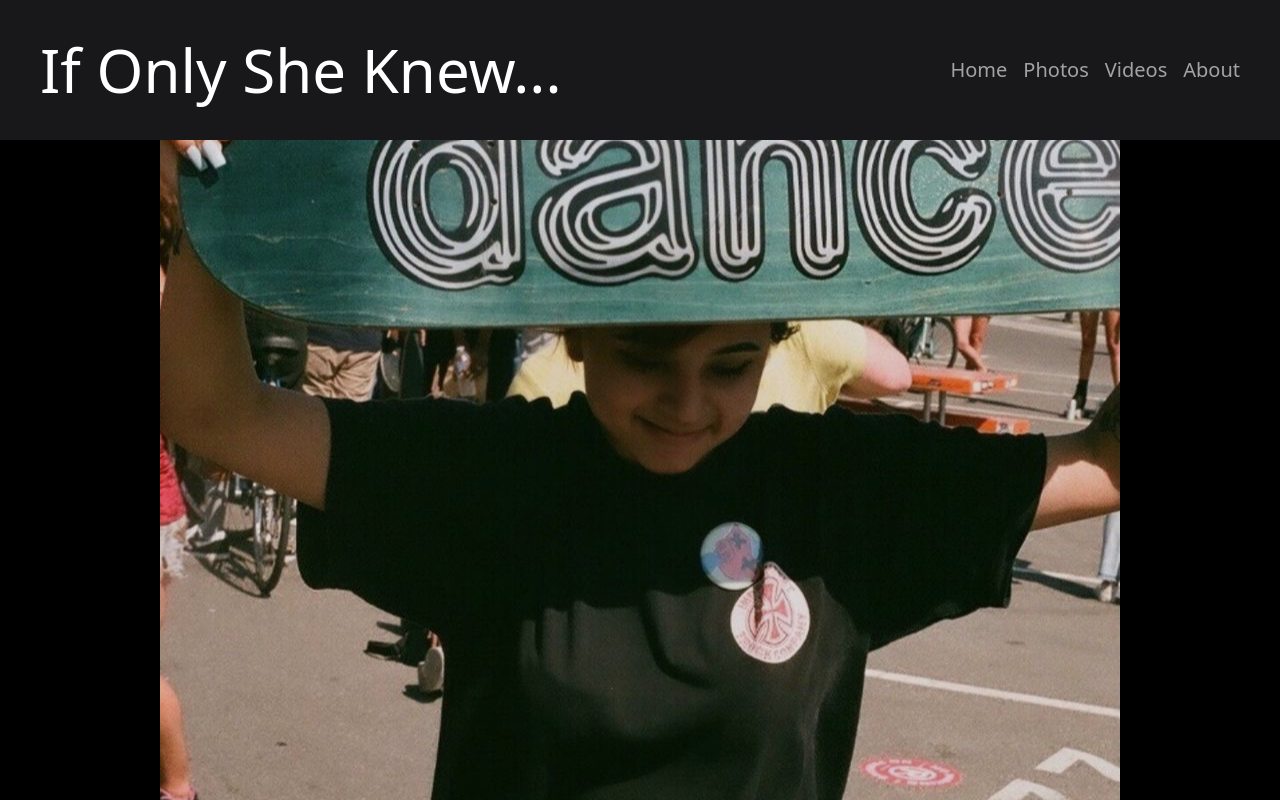
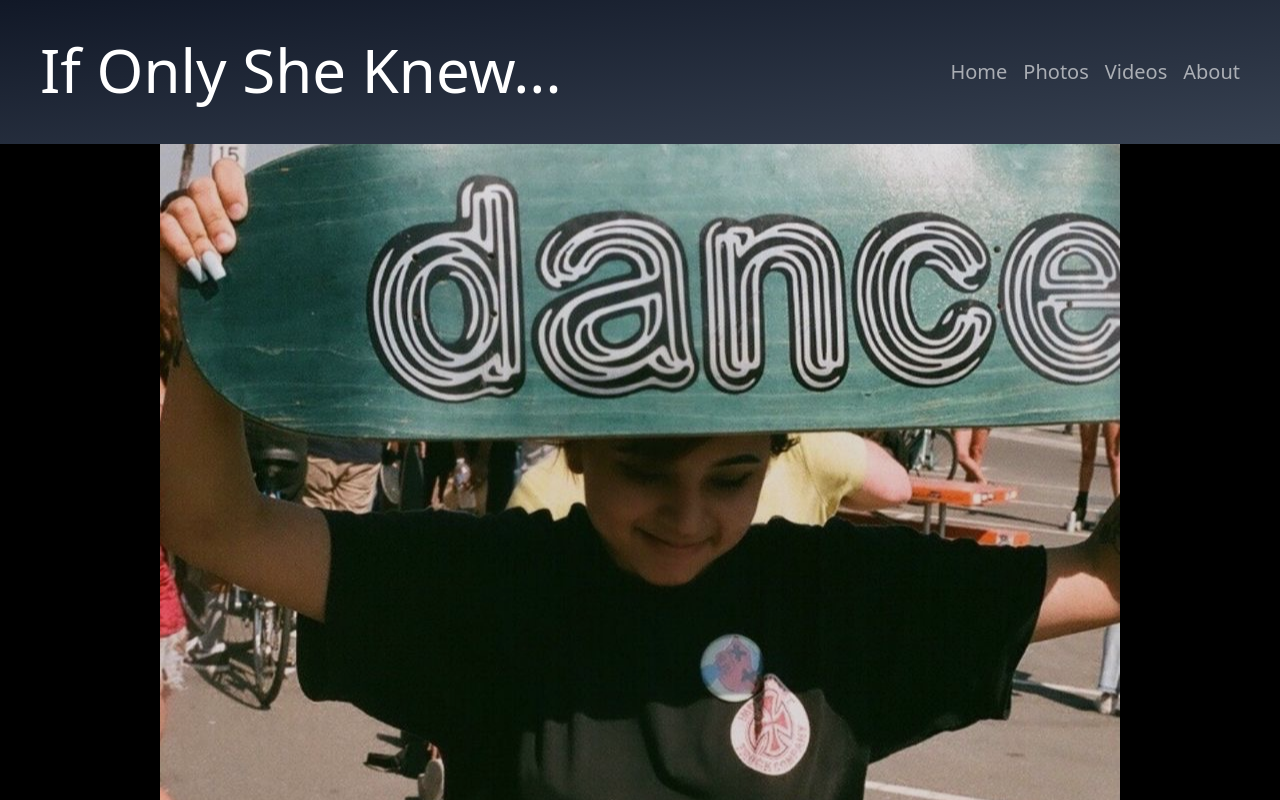
Before and after one commit to BJZeta/shelton-photography, a Next.js app in the folder shelton-site/: page / in a window 1280 px wide. Built offline with nearby package versions, Linux system fonts and the light colour scheme.

Commit message:
turn navbar into fixed navbar

```diff
--- a/shelton-site/components/Header.js
+++ b/shelton-site/components/Header.js
@@ -3,7 +3,7 @@ import Link from "next/link";
 
 export default function Header() {
   return (
-    <header className="grid grid-cols-2 bg-zinc-900 text-white py-10 px-10">
+    <header className="fixed w-full h-36 grid grid-cols-2 bg-gradient-to-br from-gray-900 to-gray-700 text-white py-10 px-10">
       <div>
         <Link href="/">
           <a className="text-6xl">
--- a/shelton-site/pages/index.js
+++ b/shelton-site/pages/index.js
@@ -5,13 +5,18 @@ import 'react-slideshow-image/dist/styles.css'
 export default function Home() {
   return (
     <Layout>
-      <div id="jumbotron" className="flex w-full h-[50em] slideshow ">
+      <div id="jumbotron" className="flex w-full h-[50em] slideshow mt-28">
          <li></li>
          <li></li>
          <li></li>
          <li></li>
          <li></li>
       </div>
+
+      <div className="w-full">
+
+      </div>
+
     </Layout>
   )
 }
```
